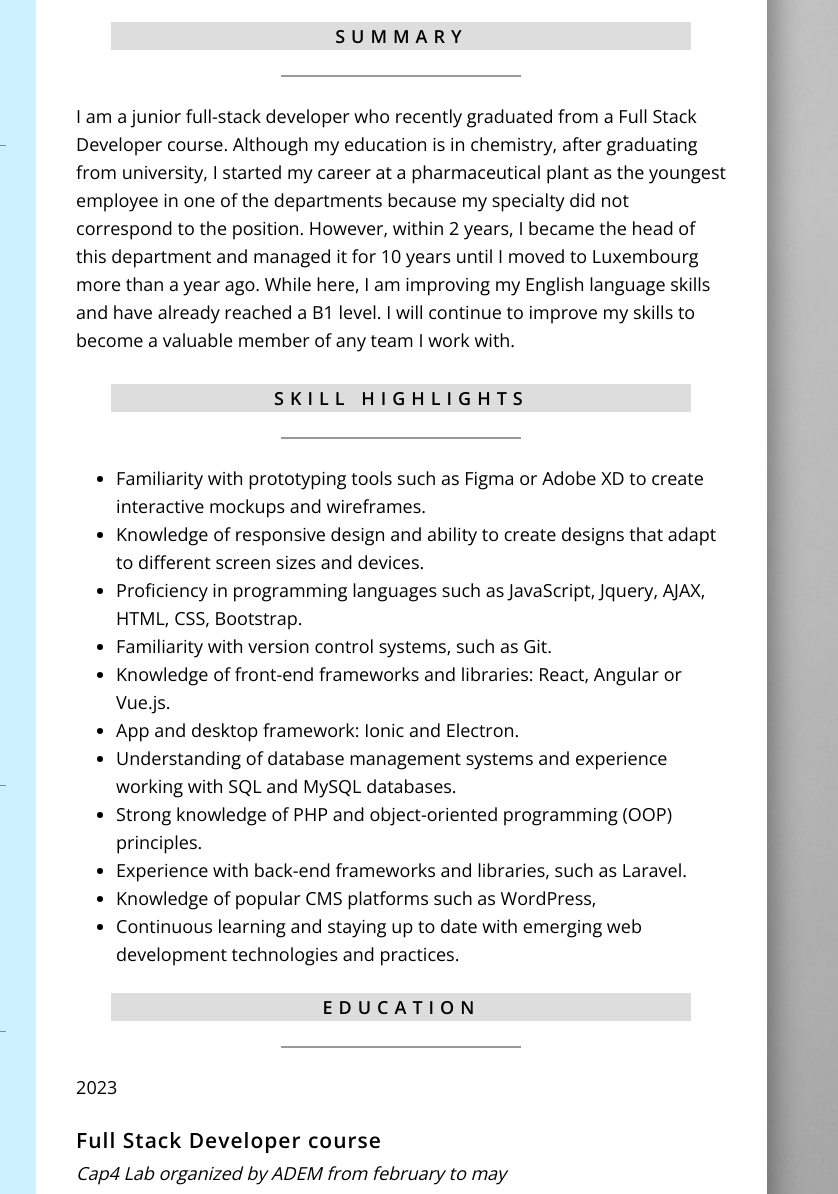
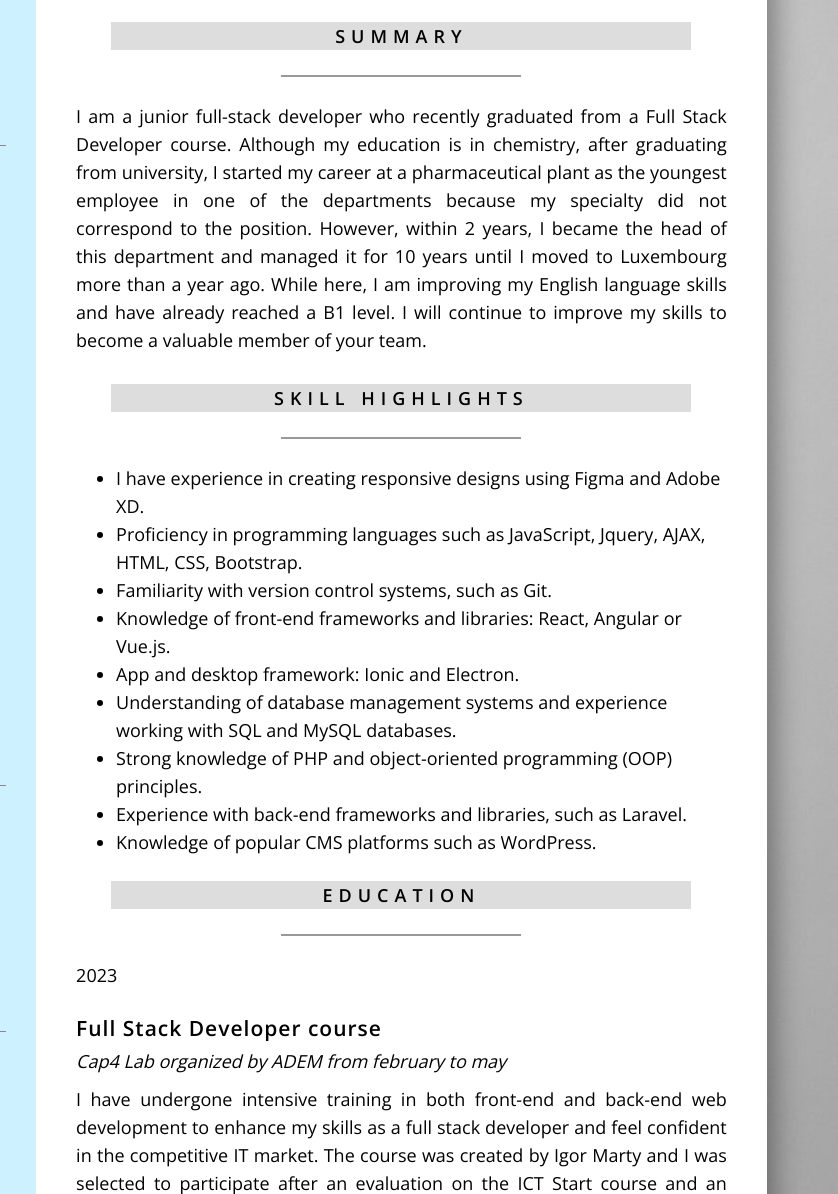
Before and after one commit to turelyk-arsen/CV, a plain HTML site: page index.html in a window 1280 px wide. Shown: the part 408-1602 px from the top of the page, 442-1280 px from the left. Drawn offline with nearby package versions, Linux system fonts and the light colour scheme.

Commit message:
23.03.2023 text

```diff
--- a/index.html
+++ b/index.html
@@ -104,8 +104,7 @@
           I became the head of this department and managed it for 10 years until
           I moved to Luxembourg more than a year ago. While here, I am improving
           my English language skills and have already reached a B1 level. I will
-          continue to improve my skills to become a valuable member of any team
-          I work with.
+          continue to improve my skills to become a valuable member of your team.
           <!-- I am a talented junior full stack developer who recently relocated
           from Ukraine to Luxembourg. While here, I am working on improving my
           English language skills and have already passed B1 level exams. I am
@@ -122,12 +121,7 @@
         <div class="rela-block separator"></div>
         <ul>
           <li>
-            Familiarity with prototyping tools such as Figma or Adobe XD to
-            create interactive mockups and wireframes.
-          </li>
-          <li>
-            Knowledge of responsive design and ability to create designs that
-            adapt to different screen sizes and devices.
+            I have experience in creating responsive designs using Figma and Adobe XD.
           </li>
           <li>
             Proficiency in programming languages such as JavaScript, Jquery,
@@ -150,11 +144,7 @@
           <li>
             Experience with back-end frameworks and libraries, such as Laravel.
           </li>
-          <li>Knowledge of popular CMS platforms such as WordPress,</li>
-          <li>
-            Continuous learning and staying up to date with emerging web
-            development technologies and practices.
-          </li>
+          <li>Knowledge of popular CMS platforms such as WordPress.</li>
         </ul>
 
         <div class="rela-block caps greyed">Education</div>
--- a/style.css
+++ b/style.css
@@ -247,6 +247,7 @@ h3 {
 }
 .content-container > p.long-margin {
   margin: 0 auto 30px;
+  text-align: justify;
 }
 .title {
   width: 80%;
```
